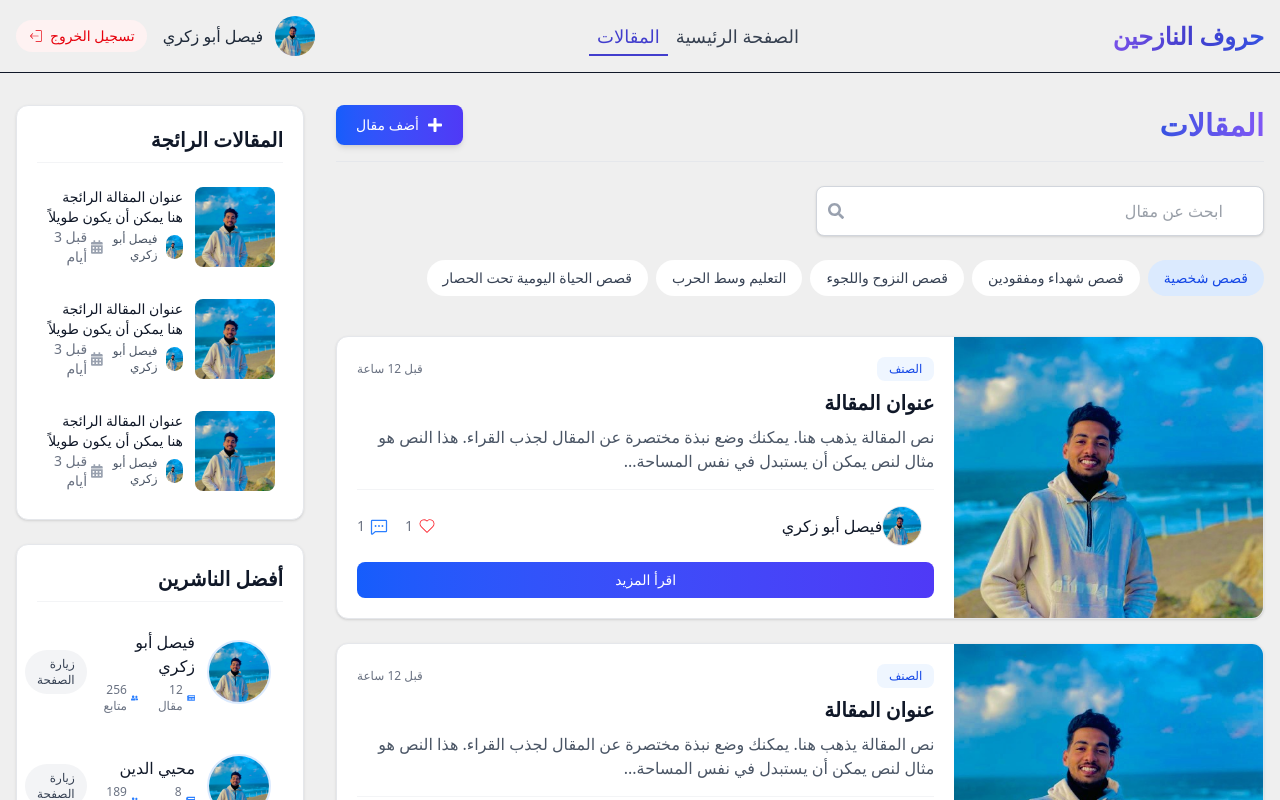
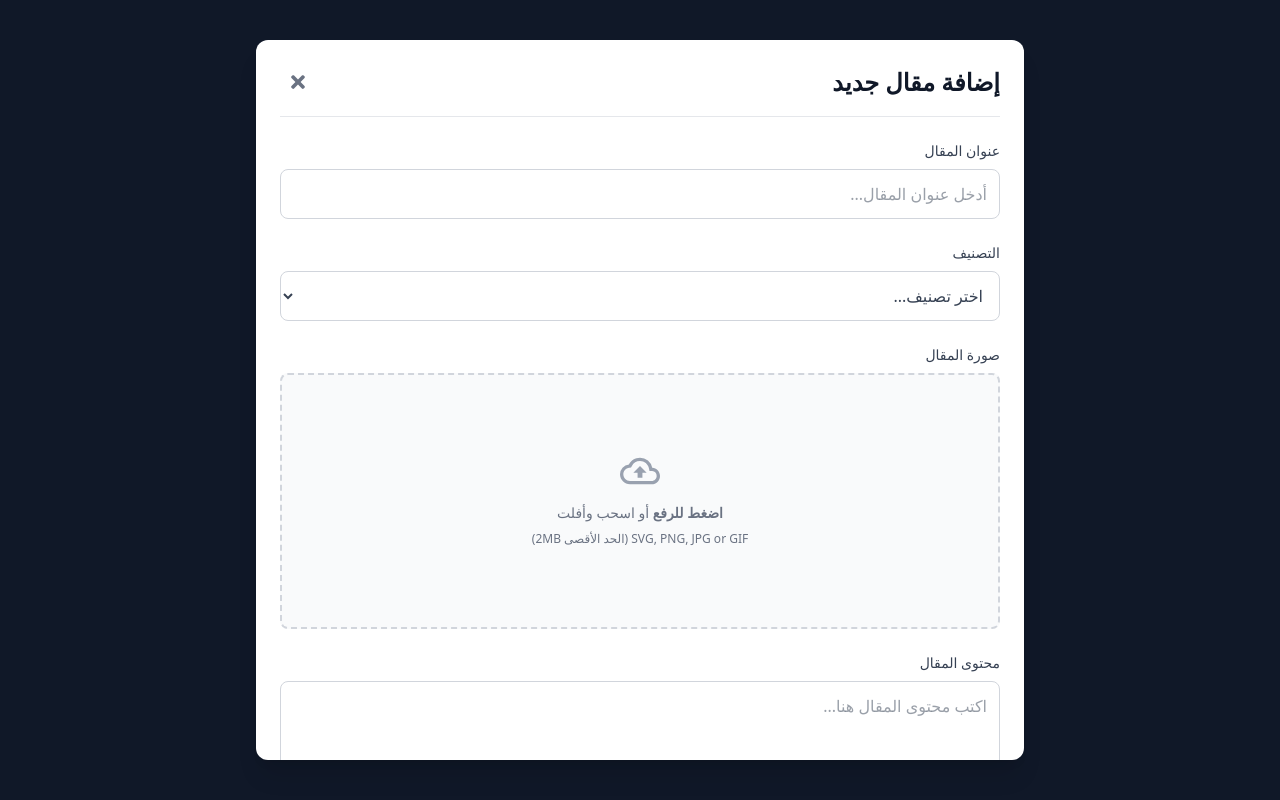
Before and after one commit to MoheeQwariq/gsg_next_project, a Next.js app: page /blogs in a window 1280 px wide. Both pictures are taken after a click on the button "أضف مقال". Shown: the top 800 px of the page. Built offline with nearby package versions, Linux system fonts and the light colour scheme.

Commit message:
make context for adding blog , and divide the code into multi components to decrease use client components

```diff
--- a/app/blogs/page.tsx
+++ b/app/blogs/page.tsx
@@ -1,8 +1,9 @@
+import AddBlogButton from "@/components/blog/AddBlogButton";
 import CardBlog from "@/components/blog/CardBlog";
 import Categories from "@/components/blog/Categories";
+import IsOpenModal from "@/components/blog/IsOpenModal";
 import SearchBlogs from "@/components/blog/SearchBlogs";
 import React from "react";
-import { FaPlus } from "react-icons/fa";
 
 const page = () => {
   return (
@@ -11,10 +12,7 @@ const page = () => {
         <h1 className="text-3xl font-bold text-transparent bg-clip-text bg-gradient-to-r from-[#3652E1] to-[#8057F5]">
           المقالات
         </h1>
-        <button className="flex items-center gap-2 rounded-lg bg-gradient-to-r from-blue-600 to-indigo-600 px-5 py-2.5 text-sm font-medium text-white shadow-md transition duration-300 hover:from-blue-700 hover:to-indigo-700 hover:shadow-lg cursor-pointer">
-          <FaPlus className="w-4 h-4" />
-          <span>أضف مقال</span>
-        </button>
+        <AddBlogButton />
       </div>
       <div className="mb-8 space-y-6">
         <SearchBlogs />
@@ -31,6 +29,7 @@ const page = () => {
         <CardBlog />
         <CardBlog />
       </div>
+      <IsOpenModal />
     </>
   );
 };
--- a/app/layout.tsx
+++ b/app/layout.tsx
@@ -2,6 +2,7 @@ import type { Metadata } from "next";
 import { Geist, Geist_Mono } from "next/font/google";
 import "./globals.css";
 import NavBar from "../components/Header/NavBar";
+import { ModalWrapper } from "@/context/ModalContext";
 
 const geistSans = Geist({
   variable: "--font-geist-sans",
@@ -29,7 +30,7 @@ export default function RootLayout({
         className={`${geistSans.variable} ${geistMono.variable} antialiased bg-[#EFEFEF]`}
       >
         <NavBar />
-        {children}
+        <ModalWrapper>{children}</ModalWrapper>
       </body>
     </html>
   );
--- /dev/null
+++ b/components/blog/AddBlogButton.tsx
@@ -0,0 +1,21 @@
+"use client";
+
+import { useModal } from "@/context/ModalContext";
+import React from "react";
+import { FaPlus } from "react-icons/fa";
+
+const AddBlogButton = () => {
+  const { handleModal } = useModal();
+
+  return (
+    <button
+      onClick={handleModal}
+      className="flex items-center gap-2 rounded-lg bg-gradient-to-r from-blue-600 to-indigo-600 px-5 py-2.5 text-sm font-medium text-white shadow-md transition duration-300 hover:from-blue-700 hover:to-indigo-700 hover:shadow-lg cursor-pointer"
+    >
+      <FaPlus className="w-4 h-4" />
+      <span>أضف مقال</span>
+    </button>
+  );
+};
+
+export default AddBlogButton;
--- /dev/null
+++ b/components/blog/BlogModal.tsx
@@ -0,0 +1,139 @@
+"use client";
+import { useModal } from "@/context/ModalContext";
+import { FaTimes } from "react-icons/fa";
+import { MdOutlineCloudUpload } from "react-icons/md";
+
+const BlogModal = () => {
+  const { isOpen, handleModal } = useModal();
+
+  if (!isOpen) return null;
+
+  return (
+    <div
+      className="fixed inset-0 z-50 flex items-center justify-center bg-gray-900 bg-opacity-50 backdrop-blur-sm p-4"
+      onClick={handleModal}
+    >
+      <div
+        className="relative max-h-[90vh] w-full max-w-3xl overflow-y-auto rounded-xl bg-white p-6 shadow-xl"
+        onClick={(e) => e.stopPropagation()}
+      >
+        <div className="mb-6 flex items-center justify-between border-b border-gray-200 pb-4">
+          <h2 className="text-2xl font-bold text-gray-900">إضافة مقال جديد</h2>
+          <button
+            onClick={handleModal}
+            className="rounded-full p-2 text-gray-500 transition-colors hover:bg-gray-100 hover:text-gray-700"
+          >
+            <FaTimes className="h-5 w-5" />
+          </button>
+        </div>
+
+        <form className="space-y-6">
+          <div>
+            <label
+              htmlFor="title"
+              className="mb-2 block text-sm font-medium text-gray-700"
+            >
+              عنوان المقال
+            </label>
+            <input
+              type="text"
+              id="title"
+              placeholder="أدخل عنوان المقال..."
+              className="w-full rounded-lg border border-gray-300 p-3 text-gray-700 focus:border-blue-500 focus:outline-none focus:ring-1 focus:ring-blue-500"
+            />
+          </div>
+          <div>
+            <label
+              htmlFor="category"
+              className="mb-2 block text-sm font-medium text-gray-700"
+            >
+              التصنيف
+            </label>
+            <select
+              id="category"
+              className="w-full rounded-lg border border-gray-300 p-3 text-gray-700 focus:border-blue-500 focus:outline-none focus:ring-1 focus:ring-blue-500"
+            >
+              <option value="">اختر تصنيف...</option>
+              <option value="personal">قصص شخصية</option>
+              <option value="martyrs">قصص شهداء ومفقودين</option>
+              <option value="displacement">قصص النزوح واللجوء</option>
+              <option value="education">التعليم وسط الحرب</option>
+              <option value="media">قصص من الاعلام والصحافة</option>
+            </select>
+          </div>
+          <div>
+            <label
+              htmlFor="image"
+              className="mb-2 block text-sm font-medium text-gray-700"
+            >
+              صورة المقال
+            </label>
+            <div className="flex items-center justify-center w-full">
+              <label
+                htmlFor="image-upload"
+                className="flex flex-col items-center justify-center w-full h-64 border-2 border-gray-300 border-dashed rounded-lg cursor-pointer bg-gray-50 hover:bg-gray-100"
+              >
+                <div className="flex flex-col items-center justify-center pt-5 pb-6">
+                  <MdOutlineCloudUpload className="w-10 h-10 mb-3 text-gray-400" />
+                  <p className="mb-2 text-sm text-gray-500">
+                    <span className="font-semibold">اضغط للرفع</span> أو اسحب
+                    وأفلت
+                  </p>
+                  <p className="text-xs text-gray-500">
+                    SVG, PNG, JPG or GIF (الحد الأقصى 2MB)
+                  </p>
+                </div>
+                <input id="image-upload" type="file" className="hidden" />
+              </label>
+            </div>
+          </div>
+          <div>
+            <label
+              htmlFor="content"
+              className="mb-2 block text-sm font-medium text-gray-700"
+            >
+              محتوى المقال
+            </label>
+            <textarea
+              id="content"
+              rows={8}
+              placeholder="اكتب محتوى المقال هنا..."
+              className="w-full rounded-lg border border-gray-300 p-3 text-gray-700 focus:border-blue-500 focus:outline-none focus:ring-1 focus:ring-blue-500"
+            ></textarea>
+          </div>
+          <div>
+            <label
+              htmlFor="tags"
+              className="mb-2 block text-sm font-medium text-gray-700"
+            >
+              الوسوم (افصل بين الوسوم بفاصلة)
+            </label>
+            <input
+              type="text"
+              id="tags"
+              placeholder="مثال: قصص، تجارب، حياة"
+              className="w-full rounded-lg border border-gray-300 p-3 text-gray-700 focus:border-blue-500 focus:outline-none focus:ring-1 focus:ring-blue-500"
+            />
+          </div>
+          <div className="flex justify-end gap-3 pt-4">
+            <button
+              type="button"
+              onClick={handleModal}
+              className="rounded-lg border border-gray-300 bg-white px-5 py-2.5 text-sm font-medium text-gray-700 transition-colors hover:bg-gray-50"
+            >
+              إلغاء
+            </button>
+            <button
+              type="submit"
+              className="rounded-lg bg-gradient-to-r from-blue-600 to-indigo-600 px-5 py-2.5 text-sm font-medium text-white shadow-sm transition duration-300 hover:from-blue-700 hover:to-indigo-700"
+            >
+              نشر المقال
+            </button>
+          </div>
+        </form>
+      </div>
+    </div>
+  );
+};
+
+export default BlogModal;
--- /dev/null
+++ b/components/blog/IsOpenModal.tsx
@@ -0,0 +1,11 @@
+"use client";
+import { useModal } from "@/context/ModalContext";
+import React from "react";
+import BlogModal from "./BlogModal";
+
+const IsOpenModal = () => {
+  const { isOpen } = useModal();
+  return <div>{isOpen && <BlogModal />}</div>;
+};
+
+export default IsOpenModal;
--- /dev/null
+++ b/context/ModalContext.tsx
@@ -0,0 +1,33 @@
+"use client";
+import { createContext, useContext, useState } from "react";
+
+const ModalContext = createContext<{
+  isOpen: boolean;
+  handleModal: () => void;
+} | null>(null);
+
+export const ModalWrapper = ({
+  children,
+}: Readonly<{ children: React.ReactNode }>) => {
+  const [isOpen, setIsOpen] = useState(false);
+
+  const handleModal = () => {
+    setIsOpen(!isOpen);
+  };
+  const value = {
+    isOpen,
+    handleModal,
+  };
+  return (
+    <ModalContext.Provider value={value}>{children}</ModalContext.Provider>
+  );
+};
+
+// Custom hook to use the context
+export const useModal = () => {
+  const context = useContext(ModalContext);
+  if (!context) {
+    throw new Error("useModal must be used within a ModalWrapper");
+  }
+  return context;
+};
```
